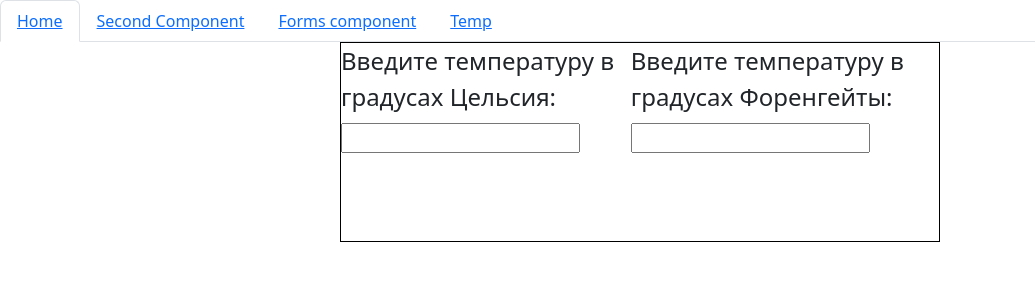
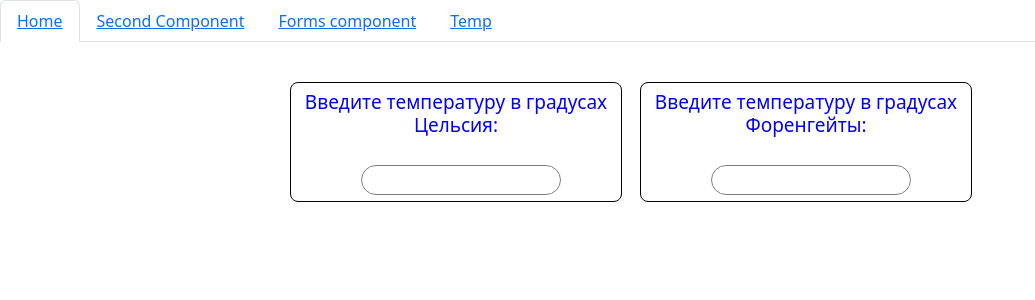
Before and after one commit to N1ph1l1m/React_practic, a React (Create React App) app in the folder React/my-app/: page /temp in a window 1280 px wide. Shown: the top 300 px of the page, without its empty margins (0-1035 px from the left). Built offline with nearby package versions, Linux system fonts and the light colour scheme.

Commit message:
Refactor layout tempInput

```diff
--- a/React/my-app/public/index.html
+++ b/React/my-app/public/index.html
@@ -24,7 +24,7 @@
       work correctly both with client-side routing and a non-root public URL.
       Learn how to configure a non-root public URL by running `npm run build`.
     -->
-    <title>React App</title>
+    <title>React</title>
   </head>
   <body>
     <noscript>You need to enable JavaScript to run this app.</noscript>
--- a/React/my-app/src/components/Calculator/calculator.jsx
+++ b/React/my-app/src/components/Calculator/calculator.jsx
@@ -6,13 +6,13 @@ import styled from "styled-components";
 
 
 const CalculatorWrap = styled.div`
-  width: 600px;
+  width: 700px;
   min-height: 200px;
-  border: 1px solid black;
-  margin:0px auto;
+  ${'' /* border: 1px solid black; */}
+  margin:40px auto;
   display:flex;
   flex-direction:row;
-  justify-content: center;
+  justify-content: space-between;
 `;
 
 
--- a/React/my-app/src/components/Calculator/tempInput.jsx
+++ b/React/my-app/src/components/Calculator/tempInput.jsx
@@ -1,5 +1,29 @@
 import React from "react";
+import styled from "styled-components";
 
+
+
+const TempWrap = styled.div`
+  width: 700px;
+  height: 120px;
+  border: 1px solid black;
+  border-radius:8px;
+  margin-right:18px;
+`;
+const InputItem = styled.input`
+        border:1px solid gray;
+        width:200px;
+        height:30px;
+        border-radius:20px;
+        margin-left: 70px;
+        margin-top:20px;
+        padding-left:13px;
+`
+const H1New = styled.h1`
+margin-top:8px;
+font-size:19px;
+color:blue;
+`
 
 const scaleItem = {
     c:'Цельсия',
@@ -20,11 +44,14 @@ export default class TemperatureInput extends React.Component{
         const scale = this.props.scale;
         const temperature = this.state.temperature;
         return (
-           <fieldset>
-            <legend>Введите температуру в градусах {scaleItem[scale]}:</legend>
-            <input value={temperature}
+            <TempWrap>
+            <H1New>Введите температуру в градусах {scaleItem[scale]}:</H1New>
+
+            <InputItem value={temperature}
                     onChange = {this.handleChangeTemp}/>
-           </fieldset>
+
+            </TempWrap>
+
         );
     }
 }
```
